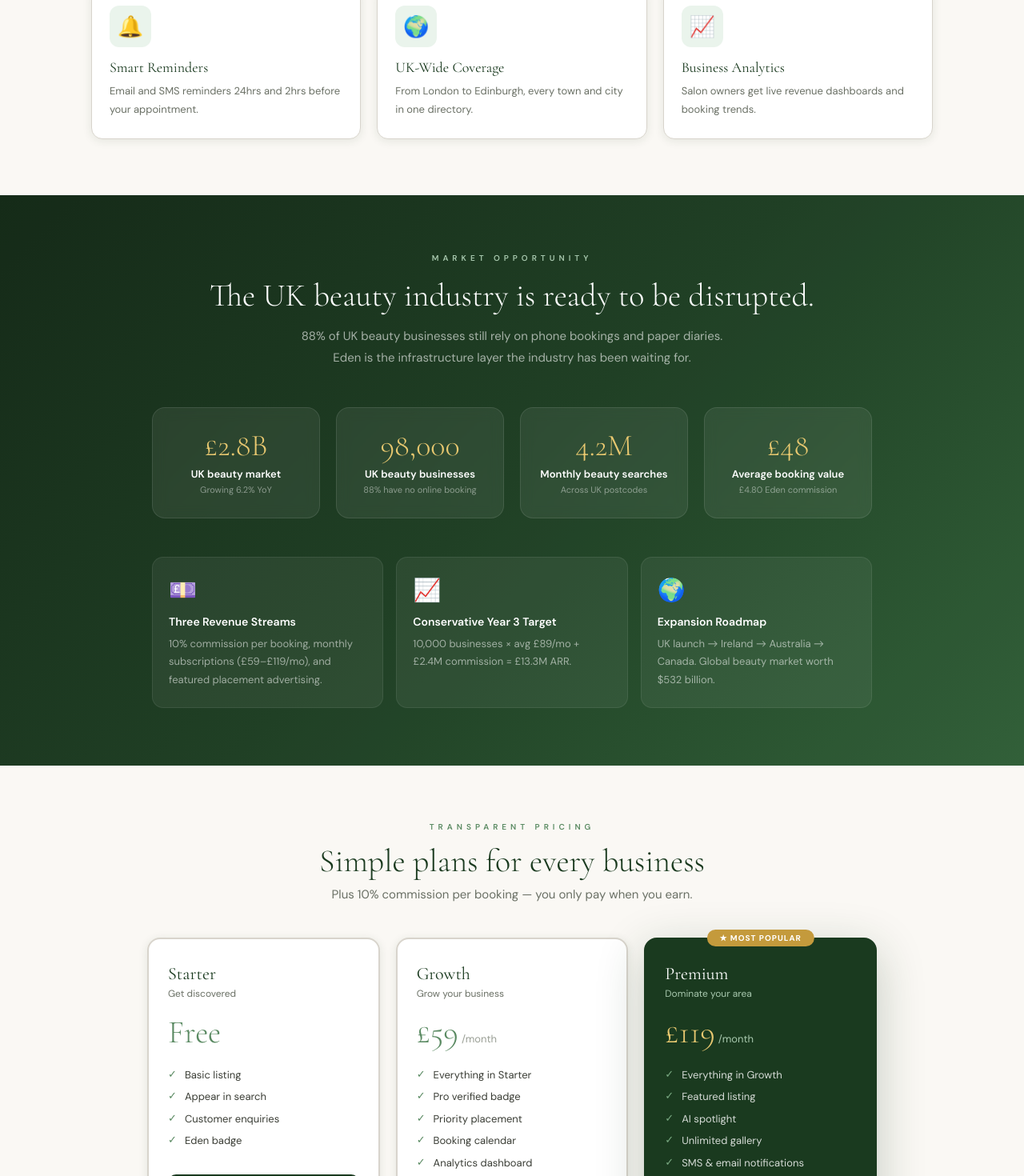
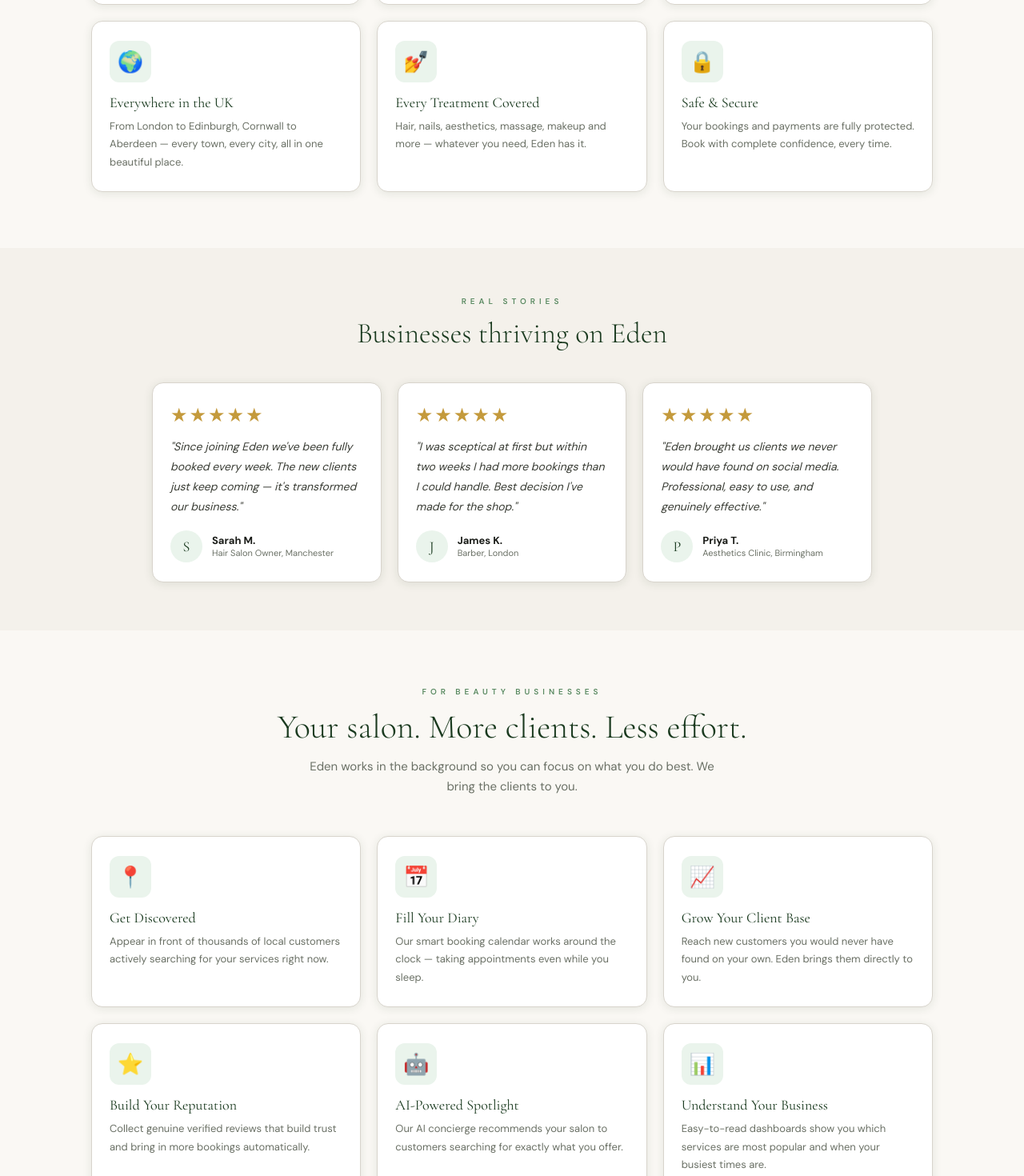
Before and after one commit to AKKCJ-Eden/Eden-directory, a React (Vite) app: page / in a window 1280 px wide. Shown: the part 1330-2800 px from the top of the page at 80% size. Built offline with nearby package versions, Linux system fonts and the light colour scheme; no server answers.

Commit message:
Update Home.jsx

```diff
--- a/src/pages/Home.jsx
+++ b/src/pages/Home.jsx
@@ -13,44 +13,79 @@
   { id:'makeup',     label:'Makeup Artists', icon:'💄' },
 ]
 
-const FEATURES = [
-  { i:'🔍', t:'Postcode Search',       d:'Find every beauty venue within your chosen radius across the whole of the UK.' },
-  { i:'📊', t:'Compare Prices',        d:'See services and prices side-by-side for up to 3 salons before you commit.' },
-  { i:'📅', t:'Instant Booking',       d:'Book any treatment in under 60 seconds with email and SMS confirmation.' },
-  { i:'🤖', t:'AI Beauty Concierge',   d:"Tell our AI what you want and it'll find the perfect treatment nearby." },
-  { i:'⭐', t:'Verified Reviews',       d:'Every review is linked to a real booking — no fake stars, ever.' },
-  { i:'💳', t:'Secure Stripe Payments',d:'Encrypted checkout. Salons receive automatic weekly payouts.' },
-  { i:'🔔', t:'Smart Reminders',        d:'Email and SMS reminders 24hrs and 2hrs before your appointment.' },
-  { i:'🌍', t:'UK-Wide Coverage',       d:'From London to Edinburgh, every town and city in one directory.' },
-  { i:'📈', t:'Business Analytics',     d:'Salon owners get live revenue dashboards and booking trends.' },
+// Customer-facing features — all about the value to them
+const CUSTOMER_FEATURES = [
+  { i:'🔍', t:'Find Beauty Near You',      d:'Search by postcode and find every salon, barber, spa and clinic within your chosen radius across the UK.' },
+  { i:'📊', t:'Compare & Choose',          d:'See services and prices side-by-side so you always find the perfect treatment at the right price.' },
+  { i:'📅', t:'Book in Seconds',           d:'Instant booking, instant confirmation. No phone calls, no waiting — just seamless appointments.' },
+  { i:'🤖', t:'Your AI Beauty Advisor',    d:"Tell our AI what you're looking for and it'll find the perfect match — personalised just for you." },
+  { i:'⭐', t:'Honest Reviews',            d:'Every review is from a real verified booking. Trust the stars — they mean something on Eden.' },
+  { i:'🔔', t:'Never Miss an Appointment', d:'Smart reminders sent to you 24 hours and 2 hours before — so you always arrive feeling prepared.' },
+  { i:'🌍', t:'Everywhere in the UK',      d:'From London to Edinburgh, Cornwall to Aberdeen — every town, every city, all in one beautiful place.' },
+  { i:'💅', t:'Every Treatment Covered',   d:'Hair, nails, aesthetics, massage, makeup and more — whatever you need, Eden has it.' },
+  { i:'🔒', t:'Safe & Secure',             d:'Your bookings and payments are fully protected. Book with complete confidence, every time.' },
 ]
 
-const STATS = [
-  { n:'£2.8B',  l:'UK beauty market',         s:'Growing 6.2% YoY' },
-  { n:'98,000', l:'UK beauty businesses',      s:'88% have no online booking' },
-  { n:'4.2M',   l:'Monthly beauty searches',  s:'Across UK postcodes' },
-  { n:'£48',    l:'Average booking value',     s:'£4.80 Eden commission' },
+// Business-facing benefits — all about growth, no fee language
+const BUSINESS_BENEFITS = [
+  { i:'📍', t:'Get Discovered',            d:'Appear in front of thousands of local customers actively searching for your services right now.' },
+  { i:'📅', t:'Fill Your Diary',           d:'Our smart booking calendar works around the clock — taking appointments even while you sleep.' },
+  { i:'📈', t:'Grow Your Client Base',     d:'Reach new customers you would never have found on your own. Eden brings them directly to you.' },
+  { i:'⭐', t:'Build Your Reputation',     d:'Collect genuine verified reviews that build trust and bring in more bookings automatically.' },
+  { i:'🤖', t:'AI-Powered Spotlight',      d:'Our AI concierge recommends your salon to customers searching for exactly what you offer.' },
+  { i:'📊', t:'Understand Your Business',  d:'Easy-to-read dashboards show you which services are most popular and when your busiest times are.' },
 ]
 
 const PLANS = [
   {
     id:'free', name:'Starter', price:0,
-    tagline:'Get discovered',
-    features:['Basic listing','Appear in search','Customer enquiries','Eden badge'],
+    tagline:'Start getting discovered today',
+    cta: 'Join Free',
+    features:[
+      'Your salon listed on Eden',
+      'Appear in local search results',
+      'Customer enquiry form',
+      'Eden verified badge',
+      'Get found by new customers',
+    ],
     popular:false,
   },
   {
     id:'standard', name:'Growth', price:59,
-    tagline:'Grow your business',
-    features:['Everything in Starter','Pro verified badge','Priority placement','Booking calendar','Analytics dashboard','Email confirmations'],
+    tagline:'Grow faster with more visibility',
+    cta: 'Start Growing',
+    features:[
+      'Everything in Starter',
+      'Priority placement in search',
+      'Pro verified badge',
+      'Full online booking calendar',
+      'Performance dashboard',
+      'Automatic booking confirmations',
+      'Customer review collection',
+    ],
     popular:false,
   },
   {
     id:'premium', name:'Premium', price:119,
-    tagline:'Dominate your area',
-    features:['Everything in Growth','Featured listing','AI spotlight','Unlimited gallery','SMS & email notifications','Dedicated account manager','Weekly payout reports'],
+    tagline:'Become the go-to salon in your area',
+    cta: 'Go Premium',
+    features:[
+      'Everything in Growth',
+      'Featured at the top of results',
+      'AI-powered customer spotlight',
+      'Unlimited photo gallery',
+      'SMS & email notifications',
+      'Promotional offers tool',
+      'Dedicated Eden account manager',
+    ],
     popular:true,
   },
+]
+
+const TESTIMONIALS = [
+  { name:'Sarah M.', role:'Hair Salon Owner, Manchester', text:"Since joining Eden we've been fully booked every week. The new clients just keep coming — it's transformed our business.", avatar:'S' },
+  { name:'James K.', role:'Barber, London',               text:"I was sceptical at first but within two weeks I had more bookings than I could handle. Best decision I've made for the shop.", avatar:'J' },
+  { name:'Priya T.', role:'Aesthetics Clinic, Birmingham', text:"Eden brought us clients we never would have found on social media. Professional, easy to use, and genuinely effective.", avatar:'P' },
 ]
 
 export default function Home({ user }) {
@@ -85,38 +120,38 @@
   }
 
   return (
-    <div style={{ minHeight: '100vh', background: T.cream, fontFamily: F.body }}>
+    <div style={{ minHeight:'100vh', background:T.cream, fontFamily:F.body }}>
       <style>{GLOBAL_CSS}</style>
-      <Nav user={user} onListBusiness={() => navigate('/list-business')} />
+      <Nav user={user} onListBusiness={() => navigate('/list-business')}/>
 
       {/* ── HERO ── */}
       <section style={{
-        background: `linear-gradient(150deg, ${T.forestDark} 0%, ${T.forest} 55%, ${T.moss} 100%)`,
-        padding: '90px 24px 80px', textAlign: 'center', position: 'relative', overflow: 'hidden',
+        background:`linear-gradient(150deg, ${T.forestDark} 0%, ${T.forest} 55%, ${T.moss} 100%)`,
+        padding:'90px 24px 80px', textAlign:'center', position:'relative', overflow:'hidden',
       }}>
         <svg style={{ position:'absolute',inset:0,width:'100%',height:'100%',opacity:0.05,pointerEvents:'none' }} viewBox="0 0 1200 600" preserveAspectRatio="xMidYMid slice">
           <ellipse cx="200" cy="300" rx="400" ry="300" fill="#a8c8ae"/>
           <ellipse cx="1000" cy="150" rx="350" ry="280" fill="#7aaa82"/>
           <ellipse cx="600" cy="500" rx="300" ry="200" fill="#5a8a62"/>
         </svg>
-        <div style={{ position: 'relative', zIndex: 1, animation: 'fadeUp 0.7s ease both', maxWidth: 760, margin: '0 auto' }}>
+        <div style={{ position:'relative', zIndex:1, animation:'fadeUp 0.7s ease both', maxWidth:760, margin:'0 auto' }}>
           <div style={{ display:'inline-flex',alignItems:'center',gap:8,background:'rgba(255,255,255,0.1)',border:'1px solid rgba(255,255,255,0.15)',borderRadius:30,padding:'6px 18px',marginBottom:28,backdropFilter:'blur(8px)' }}>
             <span style={{ width:7,height:7,borderRadius:'50%',background:T.goldLight,display:'inline-block',animation:'pulse 2s infinite' }}/>
-            <span style={{ fontSize:11,color:'rgba(255,255,255,0.85)',letterSpacing:2,fontWeight:500 }}>NOW LIVE ACROSS THE UK</span>
+            <span style={{ fontSize:11,color:'rgba(255,255,255,0.85)',letterSpacing:2,fontWeight:500 }}>THE UK'S BEAUTY DIRECTORY</span>
           </div>
           <h1 style={{ fontFamily:F.display,fontSize:'clamp(36px,6vw,58px)',fontWeight:300,color:T.white,lineHeight:1.12,margin:'0 0 20px',letterSpacing:-0.5 }}>
-            The UK's home for beauty,<br/><em style={{ color:T.goldLight }}>wellness & self-care.</em>
+            Find. Book. <em style={{ color:T.goldLight }}>Feel beautiful.</em>
           </h1>
-          <p style={{ fontSize:17,color:'rgba(255,255,255,0.65)',lineHeight:1.8,marginBottom:48,maxWidth:500,margin:'0 auto 48px' }}>
-            Hair salons, barbers, nail studios, aesthetics clinics, spas and more — discovered, compared and booked in seconds.
+          <p style={{ fontSize:17,color:'rgba(255,255,255,0.7)',lineHeight:1.8,marginBottom:48,maxWidth:500,margin:'0 auto 48px' }}>
+            The UK's most trusted beauty directory. Discover incredible salons, barbers, spas and clinics near you — and book instantly.
           </p>
 
           {/* Search */}
           <div style={{ maxWidth:640,margin:'0 auto 12px',background:T.white,borderRadius:14,display:'flex',overflow:'hidden',boxShadow:'0 12px 50px rgba(0,0,0,0.22)',border:`2px solid ${T.sagePale}` }}>
             <div style={{ display:'flex',alignItems:'center',padding:'0 14px',flexShrink:0,borderRight:`1px solid ${T.border}`,gap:4 }}>
               <span style={{ fontSize:20,opacity:0.5 }}>📍</span>
-              {pcValid === true  && <span style={{ color:T.success, fontSize:12 }}>✓</span>}
-              {pcValid === false && <span style={{ color:T.error,   fontSize:12 }}>✗</span>}
+              {pcValid === true  && <span style={{ color:T.success,fontSize:12 }}>✓</span>}
+              {pcValid === false && <span style={{ color:T.error,  fontSize:12 }}>✗</span>}
             </div>
             <input
               value={postcode} onChange={e => handlePC(e.target.value)}
@@ -143,21 +178,22 @@
                 background: category===c.id ? T.white : 'rgba(255,255,255,0.13)',
                 color: category===c.id ? T.forest : 'rgba(255,255,255,0.82)',
                 boxShadow: category===c.id ? '0 2px 12px rgba(26,58,31,0.2)' : 'none',
-                transition: 'all 0.2s',
+                transition:'all 0.2s',
               }}>{c.icon} {c.label}</button>
             ))}
           </div>
         </div>
       </section>
 
-      {/* ── FEATURES ── */}
-      <section style={{ padding:'70px 24px',maxWidth:1100,margin:'0 auto' }}>
-        <div style={{ textAlign:'center',marginBottom:48 }}>
-          <div style={{ fontSize:10,letterSpacing:5,color:T.sage,textTransform:'uppercase',marginBottom:12,fontWeight:600 }}>Built different</div>
-          <h2 style={{ fontFamily:F.display,fontSize:'clamp(28px,4vw,42px)',color:T.forest,fontWeight:300 }}>Why thousands choose Eden</h2>
+      {/* ── WHY CUSTOMERS LOVE EDEN ── */}
+      <section style={{ padding:'70px 24px', maxWidth:1100, margin:'0 auto' }}>
+        <div style={{ textAlign:'center', marginBottom:48 }}>
+          <div style={{ fontSize:10,letterSpacing:5,color:T.sage,textTransform:'uppercase',marginBottom:12,fontWeight:600 }}>For customers</div>
+          <h2 style={{ fontFamily:F.display,fontSize:'clamp(28px,4vw,42px)',color:T.forest,fontWeight:300 }}>Everything you need to look and feel your best</h2>
+          <p style={{ fontSize:15,color:T.inkSoft,marginTop:12,maxWidth:500,margin:'12px auto 0',lineHeight:1.7 }}>Eden makes finding and booking beauty treatments effortless — so you can spend less time searching and more time enjoying.</p>
         </div>
         <div style={{ display:'grid',gridTemplateColumns:'repeat(auto-fit,minmax(280px,1fr))',gap:20 }}>
-          {FEATURES.map((f,i) => (
+          {CUSTOMER_FEATURES.map((f,i) => (
             <div key={i} style={{ background:T.white,borderRadius:14,padding:'24px 22px',border:`1px solid ${T.border}`,boxShadow:`0 2px 12px ${T.shadow}`,animation:`fadeUp 0.5s ease ${i*0.04}s both` }}>
               <div style={{ width:52,height:52,background:T.mint,borderRadius:12,display:'flex',alignItems:'center',justifyContent:'center',fontSize:26,marginBottom:14 }}>{f.i}</div>
               <div style={{ fontFamily:F.display,fontSize:18,color:T.forest,marginBottom:8 }}>{f.t}</div>
@@ -167,51 +203,62 @@
         </div>
       </section>
 
-      {/* ── MARKET STATS ── */}
-      <section style={{ background:`linear-gradient(135deg,${T.forestDark},${T.forest},${T.moss})`,padding:'72px 24px',textAlign:'center',position:'relative',overflow:'hidden' }}>
-        <svg style={{ position:'absolute',inset:0,width:'100%',height:'100%',opacity:0.04,pointerEvents:'none' }} viewBox="0 0 1200 400" preserveAspectRatio="xMidYMid slice">
-          <ellipse cx="600" cy="200" rx="700" ry="300" fill="#a8c8ae"/>
-        </svg>
-        <div style={{ position:'relative',zIndex:1,maxWidth:900,margin:'0 auto' }}>
-          <div style={{ fontSize:10,letterSpacing:5,color:T.sageLight,textTransform:'uppercase',marginBottom:16,fontWeight:600 }}>Market opportunity</div>
-          <h2 style={{ fontFamily:F.display,fontSize:'clamp(26px,4vw,40px)',fontWeight:300,color:T.white,marginBottom:14 }}>The UK beauty industry is ready to be disrupted.</h2>
-          <p style={{ color:'rgba(255,255,255,0.6)',fontSize:15,lineHeight:1.8,marginBottom:48,maxWidth:560,margin:'0 auto 48px' }}>
-            88% of UK beauty businesses still rely on phone bookings and paper diaries. Eden is the infrastructure layer the industry has been waiting for.
-          </p>
-          <div style={{ display:'grid',gridTemplateColumns:'repeat(auto-fit,minmax(180px,1fr))',gap:20,marginBottom:48 }}>
-            {STATS.map((s,i) => (
-              <div key={i} style={{ background:'rgba(255,255,255,0.07)',borderRadius:16,padding:'28px 20px',border:'1px solid rgba(255,255,255,0.10)',backdropFilter:'blur(8px)' }}>
-                <div style={{ fontFamily:F.display,fontSize:38,fontWeight:300,color:T.goldLight,lineHeight:1,marginBottom:8 }}>{s.n}</div>
-                <div style={{ fontSize:13,color:T.white,fontWeight:600,marginBottom:4 }}>{s.l}</div>
-                <div style={{ fontSize:11,color:'rgba(255,255,255,0.45)' }}>{s.s}</div>
-              </div>
-            ))}
+      {/* ── TESTIMONIALS ── */}
+      <section style={{ background:T.offwhite, padding:'60px 24px' }}>
+        <div style={{ maxWidth:900, margin:'0 auto' }}>
+          <div style={{ textAlign:'center', marginBottom:40 }}>
+            <div style={{ fontSize:10,letterSpacing:5,color:T.sage,textTransform:'uppercase',marginBottom:12,fontWeight:600 }}>Real stories</div>
+            <h2 style={{ fontFamily:F.display,fontSize:'clamp(24px,4vw,36px)',color:T.forest,fontWeight:300 }}>Businesses thriving on Eden</h2>
           </div>
-          <div style={{ display:'grid',gridTemplateColumns:'repeat(auto-fit,minmax(240px,1fr))',gap:16 }}>
-            {[
-              { icon:'💷', title:'Three Revenue Streams',       text:'10% commission per booking, monthly subscriptions (£59–£119/mo), and featured placement advertising.' },
-              { icon:'📈', title:'Conservative Year 3 Target',  text:'10,000 businesses × avg £89/mo + £2.4M commission = £13.3M ARR.' },
-              { icon:'🌍', title:'Expansion Roadmap',           text:'UK launch → Ireland → Australia → Canada. Global beauty market worth $532 billion.' },
-            ].map(f => (
-              <div key={f.title} style={{ background:'rgba(255,255,255,0.06)',borderRadius:14,padding:'22px 20px',border:'1px solid rgba(255,255,255,0.08)',textAlign:'left' }}>
-                <div style={{ fontSize:28,marginBottom:12 }}>{f.icon}</div>
-                <div style={{ fontSize:14,fontWeight:600,color:T.white,marginBottom:8 }}>{f.title}</div>
-                <div style={{ fontSize:13,color:'rgba(255,255,255,0.55)',lineHeight:1.75 }}>{f.text}</div>
+          <div style={{ display:'grid',gridTemplateColumns:'repeat(auto-fit,minmax(260px,1fr))',gap:20 }}>
+            {TESTIMONIALS.map((t,i) => (
+              <div key={i} style={{ background:T.white,borderRadius:14,padding:'24px 22px',border:`1px solid ${T.border}`,boxShadow:`0 2px 12px ${T.shadow}` }}>
+                <div style={{ fontSize:24,color:T.gold,marginBottom:12,letterSpacing:2 }}>★★★★★</div>
+                <p style={{ fontSize:14,color:T.inkMid,lineHeight:1.8,marginBottom:16,fontStyle:'italic' }}>"{t.text}"</p>
+                <div style={{ display:'flex',gap:12,alignItems:'center' }}>
+                  <div style={{ width:40,height:40,borderRadius:'50%',background:T.mint,display:'flex',alignItems:'center',justifyContent:'center',fontFamily:F.display,fontSize:18,color:T.forest }}>{t.avatar}</div>
+                  <div>
+                    <div style={{ fontSize:13,fontWeight:700,color:T.ink }}>{t.name}</div>
+                    <div style={{ fontSize:11,color:T.inkSoft }}>{t.role}</div>
+                  </div>
+                </div>
               </div>
             ))}
           </div>
         </div>
       </section>
 
+      {/* ── FOR BUSINESSES ── */}
+      <section style={{ padding:'70px 24px', maxWidth:1100, margin:'0 auto' }}>
+        <div style={{ textAlign:'center', marginBottom:48 }}>
+          <div style={{ fontSize:10,letterSpacing:5,color:T.sage,textTransform:'uppercase',marginBottom:12,fontWeight:600 }}>For beauty businesses</div>
+          <h2 style={{ fontFamily:F.display,fontSize:'clamp(28px,4vw,42px)',color:T.forest,fontWeight:300 }}>Your salon. More clients. Less effort.</h2>
+          <p style={{ fontSize:15,color:T.inkSoft,marginTop:12,maxWidth:520,margin:'12px auto 0',lineHeight:1.7 }}>
+            Eden works in the background so you can focus on what you do best. We bring the clients to you.
+          </p>
+        </div>
+        <div style={{ display:'grid',gridTemplateColumns:'repeat(auto-fit,minmax(280px,1fr))',gap:20 }}>
+          {BUSINESS_BENEFITS.map((f,i) => (
+            <div key={i} style={{ background:T.white,borderRadius:14,padding:'24px 22px',border:`1px solid ${T.border}`,boxShadow:`0 2px 12px ${T.shadow}` }}>
+              <div style={{ width:52,height:52,background:T.mint,borderRadius:12,display:'flex',alignItems:'center',justifyContent:'center',fontSize:26,marginBottom:14 }}>{f.i}</div>
+              <div style={{ fontFamily:F.display,fontSize:18,color:T.forest,marginBottom:8 }}>{f.t}</div>
+              <div style={{ fontSize:13,color:T.inkSoft,lineHeight:1.75 }}>{f.d}</div>
+            </div>
+          ))}
+        </div>
+      </section>
+
       {/* ── PLANS ── */}
-      <section style={{ padding:'70px 24px',maxWidth:960,margin:'0 auto',textAlign:'center' }}>
-        <div style={{ fontSize:10,letterSpacing:5,color:T.sage,textTransform:'uppercase',marginBottom:12,fontWeight:600 }}>Transparent pricing</div>
-        <h2 style={{ fontFamily:F.display,fontSize:'clamp(26px,4vw,40px)',color:T.forest,fontWeight:300,marginBottom:8 }}>Simple plans for every business</h2>
-        <p style={{ fontSize:15,color:T.inkSoft,marginBottom:44 }}>Plus 10% commission per booking — you only pay when you earn.</p>
+      <section style={{ padding:'70px 24px', maxWidth:980, margin:'0 auto', textAlign:'center' }}>
+        <div style={{ fontSize:10,letterSpacing:5,color:T.sage,textTransform:'uppercase',marginBottom:12,fontWeight:600 }}>Simple, transparent plans</div>
+        <h2 style={{ fontFamily:F.display,fontSize:'clamp(26px,4vw,40px)',color:T.forest,fontWeight:300,marginBottom:8 }}>Start free. Grow when you're ready.</h2>
+        <p style={{ fontSize:15,color:T.inkSoft,marginBottom:44,maxWidth:480,margin:'0 auto 44px',lineHeight:1.7 }}>
+          No upfront costs. No long contracts. Join free and upgrade whenever you want more visibility and more bookings.
+        </p>
         <div style={{ display:'grid',gridTemplateColumns:'repeat(auto-fit,minmax(260px,1fr))',gap:20 }}>
           {PLANS.map(p => (
             <div key={p.id} style={{
-              borderRadius:16,padding:'30px 24px',textAlign:'left',position:'relative',
+              borderRadius:16, padding:'30px 24px', textAlign:'left', position:'relative',
               border:`2px solid ${p.popular ? T.forest : T.border}`,
               background: p.popular ? T.forest : T.white,
               boxShadow: p.popular ? `0 16px 60px ${T.shadowLg}` : `0 2px 12px ${T.shadow}`,
@@ -230,26 +277,33 @@
                 </div>
               ))}
               <button onClick={() => navigate('/list-business')} style={{
-                width:'100%',marginTop:24,padding:'13px',borderRadius:10,border:'none',
-                background:p.popular?T.white:T.forest,color:p.popular?T.forest:T.white,
-                fontWeight:700,fontSize:13,cursor:'pointer',letterSpacing:0.3,
-              }}>Get Started →</button>
+                width:'100%', marginTop:24, padding:'13px', borderRadius:10, border:'none',
+                background:p.popular?T.white:T.forest, color:p.popular?T.forest:T.white,
+                fontWeight:700, fontSize:13, cursor:'pointer', letterSpacing:0.3,
+              }}>{p.cta} →</button>
             </div>
           ))}
+        </div>
+        <div style={{ marginTop:24,fontSize:13,color:T.inkSoft }}>
+          All plans include new client discovery. Upgrade or cancel anytime — no long-term commitment.
         </div>
       </section>
 
       {/* ── FOOTER CTA ── */}
       <section style={{ background:`linear-gradient(135deg,${T.forest},${T.moss})`,padding:'60px 24px',textAlign:'center' }}>
-        <h2 style={{ fontFamily:F.display,fontSize:'clamp(24px,4vw,36px)',color:T.white,fontWeight:300,marginBottom:12 }}>Ready to grow your beauty business?</h2>
-        <p style={{ color:T.sageLight,fontSize:15,marginBottom:28,maxWidth:440,margin:'0 auto 28px',lineHeight:1.7 }}>Join thousands of UK salons on Eden. Free to start, instant setup.</p>
-        <Button variant="gold" size="lg" onClick={() => navigate('/list-business')}>List Your Business — It's Free</Button>
+        <h2 style={{ fontFamily:F.display,fontSize:'clamp(24px,4vw,36px)',color:T.white,fontWeight:300,marginBottom:12 }}>Ready to bring more clients through your door?</h2>
+        <p style={{ color:T.sageLight,fontSize:15,marginBottom:28,maxWidth:440,margin:'0 auto 28px',lineHeight:1.7 }}>
+          Join thousands of UK beauty businesses already growing with Eden. Free to start, easy to set up.
+        </p>
+        <Button variant="gold" size="lg" onClick={() => navigate('/list-business')}>
+          List Your Business Free →
+        </Button>
       </section>
 
       {/* ── FOOTER ── */}
       <footer style={{ background:T.forestDark,padding:'40px 24px',color:'rgba(255,255,255,0.4)',fontSize:12,textAlign:'center',lineHeight:2 }}>
         <div style={{ fontFamily:F.display,fontSize:18,color:T.white,marginBottom:8 }}>Eden</div>
-        <div>© 2026 AKKCJ LTD · Trading as Eden Technologies · Companies House, England & Wales</div>
+        <div>© 2026 AKKCJ LTD · Trading as Eden Technologies · Registered in England & Wales</div>
         <div style={{ marginTop:4 }}>
           <a href="mailto:hello@edendirectory.com" style={{ color:T.sageLight }}>hello@edendirectory.com</a>
           {' · '}
```
